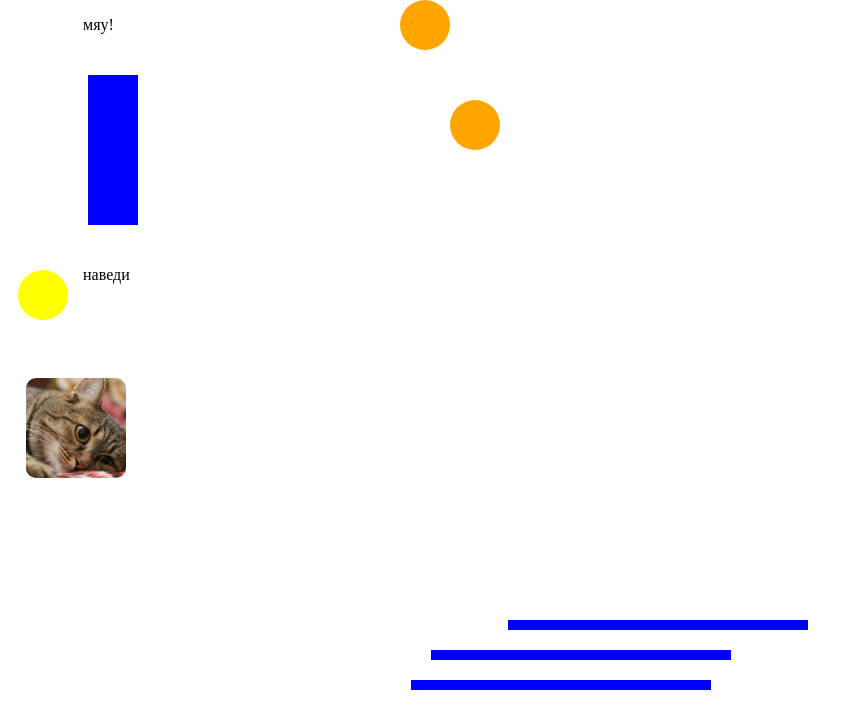
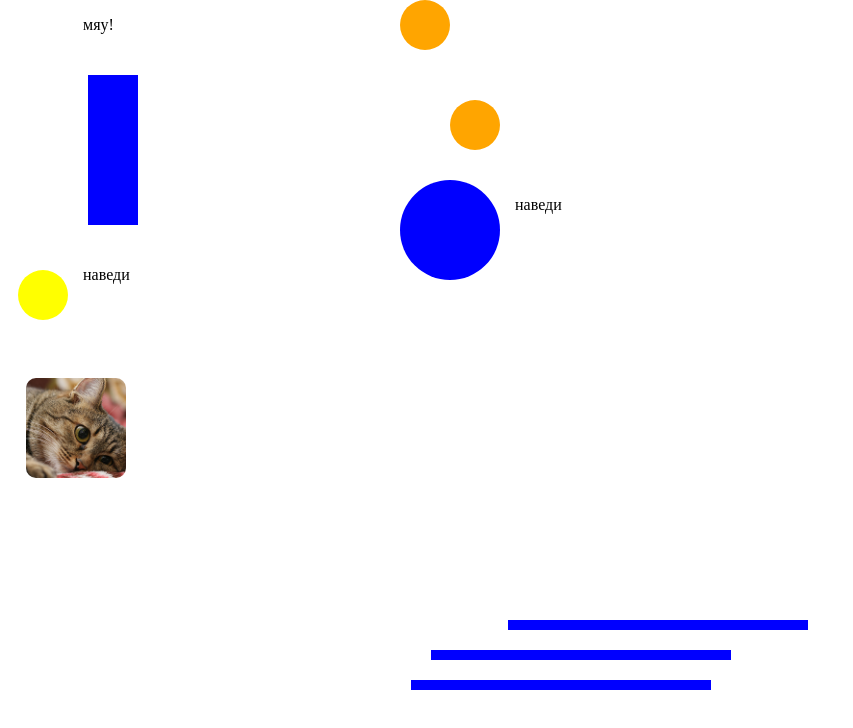
Before and after one commit to AlexandraShushina/10-types, a plain HTML site: page index.html in a window 1280 px wide. Shown: the top 728 px of the page, without its empty margins (0-853 px from the left). Drawn offline with Linux system fonts and the light colour scheme.

Commit message:
Update index.html

```diff
--- a/index.html
+++ b/index.html
@@ -90,7 +90,24 @@
       margin-top: 20px;
     }
     .nine {
-
+      height: 100px;
+      width: 100px;
+      position: absolute;
+      top: 180px;
+      left: 400px;
+      background-color: blue;
+      border-radius: 50px;
+      transition: all 2s;
+    }
+    .nine:hover {
+      cursor: pointer;
+      transition: all .4s;
+      animation: different 5s ease-in-out infinite;
+    }
+    .text1 {
+      position: absolute;
+      top: 180px;
+      left: 515px;
     }
     .ten {
 
@@ -120,6 +137,12 @@
     @keyframes run {
       to {left: 500px;}
     }
+    @keyframes different {
+      0% {width: 100px; height: 100px; border-radius: 50px;}
+      25% {width: 100px; height: 100px; border-radius: 0;}
+      50% {width: 100px; height: 300px; border-radius: 0;}
+      75% {width: 100px; height: 300px; border-radius: 50px;}
+    }
   </style>
 </head>
 <body>
@@ -134,5 +157,7 @@
   <div class="rec six"></div>
   <div class="rec seven"></div>
   <div class="rec eight"></div>
+  <div class="nine"></div>
+  <p class="text1">наведи</p>
 </body>
 </html>
```
